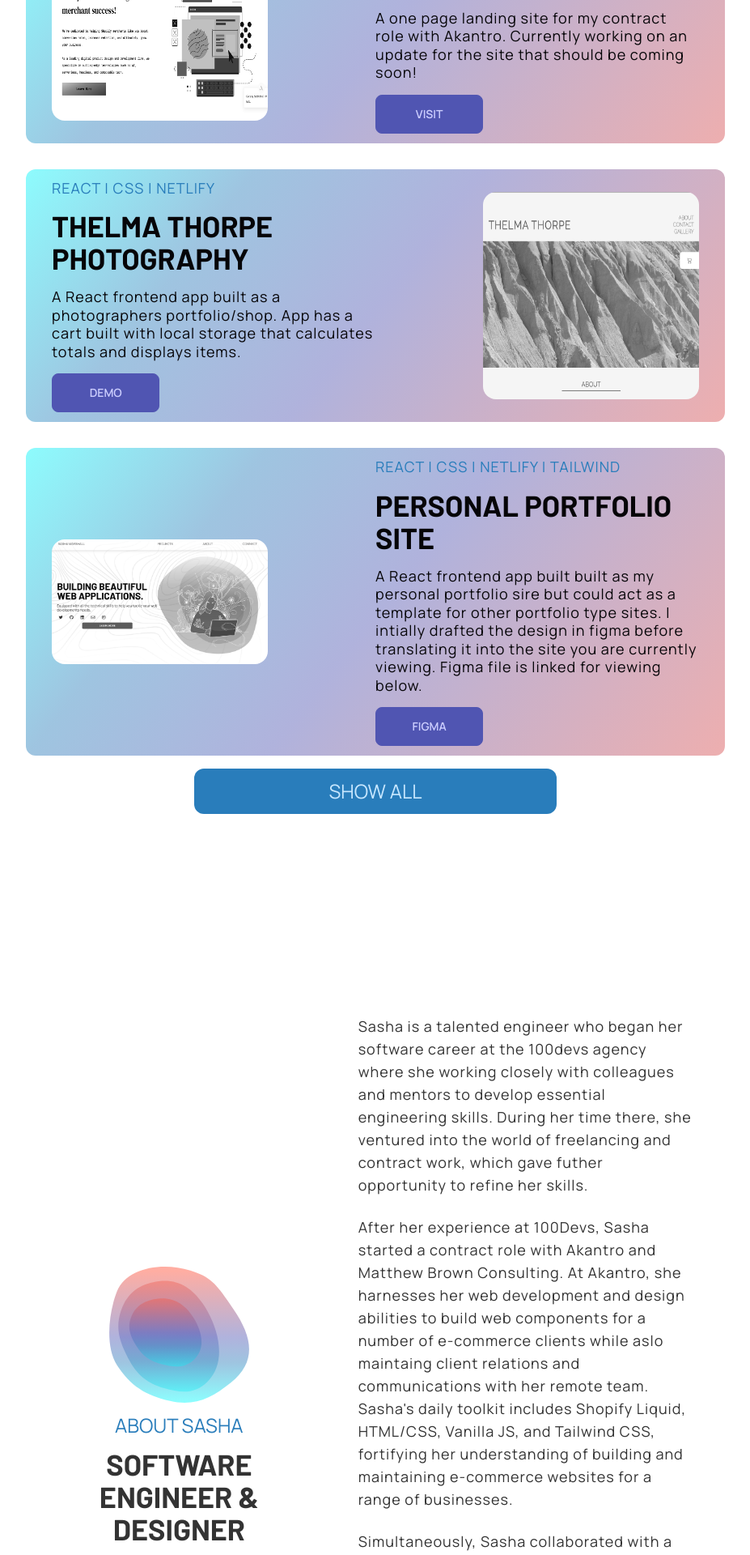
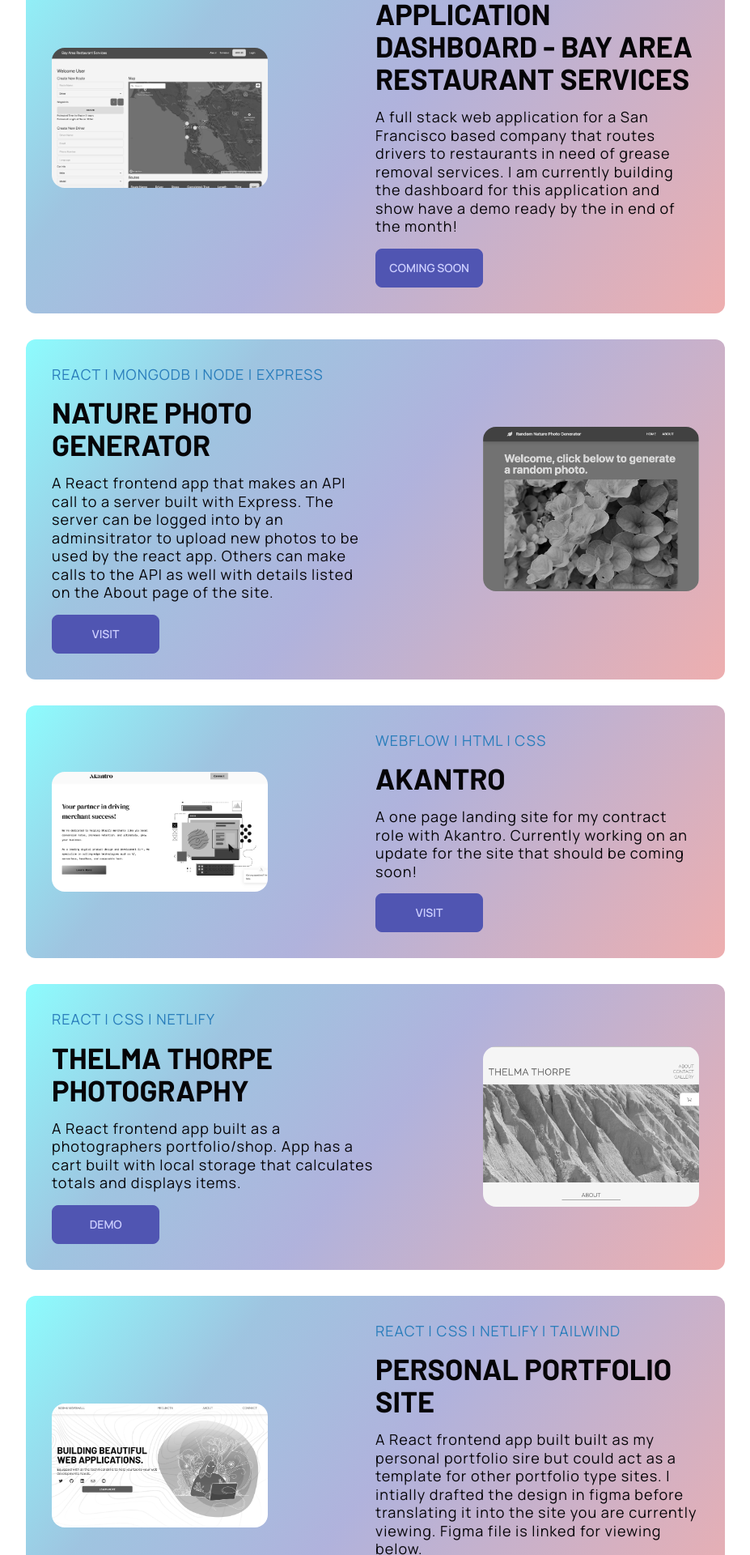
Before and after one commit to sashamars33/portfolio-site-upd, a React (Create React App) app: page / in a window 1280 px wide. Shown: the part 1440-3360 px from the top of the page at 81% size, without its empty margins (176-1103 px from the left). Built offline with nearby package versions, Linux system fonts and the light colour scheme.

Commit message:
some styling updates

```diff
--- a/src/components/Project.js
+++ b/src/components/Project.js
@@ -24,40 +24,59 @@ const Project = () => {
   return (
     <>
     <section className=' grid grid-cols-1 items-center mx-0 md:mx-32 lg:mx-48 xl:mx-48 pb-12'>
+    <div className='gradient text-neutral flex flex-col xl:flex-row justify-between flex md:rounded-xl lg:rounded-xl xl:rounded-xl px-8 py-8 md:m-4 lg:m-4 xl:m-4 m-0 my-6'>
+      <div className='flex flex-col justify-center w-full xl:w-2/4 text-left gap-4'>
+      <h3 className="text-primary uppercase text-lg accent-font">React | Node | Express | MongoDB | TailwindCSS</h3>
+      <h2 className='text-4xl heading-font uppercase'>Sticky Notes</h2>
+      <p className='text-neutral text-lg accent-font'>A full stack organization app that brings sticky notes to the virtual world. With this app you can create topic boards and add corresponding notes to the board. Site is nearly completed and will be ready for demo by the end of the month!</p>
+      <a href="#" className="btn btn-secondary w-1/3">Coming Soon</a>
+      </div>
+      <img className='w-full xl:w-1/3 my-4 rounded-2xl saturate-0 self-center' src={SNSS} alt='Avanti Physical Therapy Website Preview'></img>
+    </div>
 
-    <div className='gradient text-neutral flex flex-col xl:flex-row justify-between flex md:rounded-xl lg:rounded-xl xl:rounded-xl px-8 py-3 md:m-4 lg:m-4 xl:m-4 m-0 my-6'>
+    <div className='gradient text-neutral flex flex-col xl:flex-row-reverse justify-between flex md:rounded-xl lg:rounded-xl xl:rounded-xl px-8 py-8 md:m-4 lg:m-4 xl:m-4 m-0 my-6'>
+      <div className='flex flex-col justify-center w-full xl:w-2/4 text-left gap-4'>
+      <h3 className="text-primary uppercase text-lg accent-font">React | Node | Express | MongoDB | TailwindCSS | Mapbox</h3>
+      <h2 className='text-4xl heading-font uppercase'>Application Dashboard - Bay Area Restaurant Services</h2>
+      <p className='text-neutral text-lg accent-font'>A full stack web application for a San Francisco based company that routes drivers to restaurants in need of grease removal services. I am currently building the dashboard for this application and show have a demo ready by the in end of the month!</p>
+      <a href="#"  className="btn btn-secondary w-1/3">Coming Soon</a>
+      </div>
+      <img className='w-full xl:w-1/3 my-4 rounded-2xl saturate-0 self-center' src={BARSS} alt='Bay Area Restaurant Services'></img>
+    </div>
+
+    <div className='gradient text-neutral flex flex-col xl:flex-row justify-between flex md:rounded-xl lg:rounded-xl xl:rounded-xl px-8 py-8 md:m-4 lg:m-4 xl:m-4 m-0 my-6'>
       <div className='flex flex-col justify-center w-full xl:w-2/4 text-left gap-4'>
       <h3 className="text-primary uppercase text-lg accent-font">React | MongoDB | Node | Express</h3>
       <h2 className='text-4xl heading-font uppercase'>Nature Photo Generator</h2>
       <p className='text-neutral text-lg accent-font'>A React frontend app that makes an API call to a server built with Express. The server can be logged into by an adminsitrator to upload new photos to be used by the react app. Others can make calls to the API as well with details listed on the About page of the site.</p>
       <a href="https://nature-photo-generator.netlify.app/" rel="noopener noreferrer" target="_blank" className="btn btn-secondary w-1/3">Visit</a>
       </div>
-      <img className='w-full xl:w-1/3 my-4 rounded-2xl saturate-0' src={NPGSS} alt='Nature Photograph Generator Website Preview'></img>
+      <img className='w-full xl:w-1/3 my-4 rounded-2xl saturate-0 self-center' src={NPGSS} alt='Nature Photograph Generator Website Preview'></img>
     </div>
 
 
-    <div className='gradient text-neutral flex flex-col xl:flex-row-reverse justify-between flex md:rounded-xl lg:rounded-xl xl:rounded-xl px-8 py-3 md:m-4 lg:m-4 xl:m-4 m-0 my-6'>
+    <div className='gradient text-neutral flex flex-col xl:flex-row-reverse justify-between flex md:rounded-xl lg:rounded-xl xl:rounded-xl px-8 py-8 md:m-4 lg:m-4 xl:m-4 m-0 my-6'>
       <div className='flex flex-col justify-center w-full xl:w-2/4 text-left gap-4'>
       <h3 className="text-primary uppercase text-lg accent-font">Webflow | HTML | CSS</h3>
       <h2 className='text-4xl heading-font uppercase'>Akantro</h2>
       <p className='text-neutral text-lg accent-font'>A one page landing site for my contract role with Akantro. Currently working on an update for the site that should be coming soon!</p>
       <a href="https://akantro.com/" target="_blank" rel="noopener noreferrer" className="btn btn-secondary w-1/3">Visit</a>
       </div>
-      <img className='w-full xl:w-1/3 my-4 rounded-2xl saturate-0' src={ADSS} alt='S&M Salon Website Preview'></img>
+      <img className='w-full xl:w-1/3 my-4 rounded-2xl saturate-0 self-center' src={ADSS} alt='S&M Salon Website Preview'></img>
     </div>
 
 
-    <div className='gradient text-neutral flex flex-col xl:flex-row justify-between flex md:rounded-xl lg:rounded-xl xl:rounded-xl px-8 py-3 md:m-4 lg:m-4 xl:m-4 m-0 my-6'>
+    <div className='gradient text-neutral flex flex-col xl:flex-row justify-between flex md:rounded-xl lg:rounded-xl xl:rounded-xl px-8 py-8 md:m-4 lg:m-4 xl:m-4 m-0 my-6'>
       <div className='flex flex-col justify-center w-full xl:w-2/4 text-left gap-4'>
       <h3 className="text-primary uppercase text-lg accent-font">React | CSS | Netlify</h3>
       <h2 className='text-4xl heading-font uppercase'>Thelma Thorpe Photography</h2>
       <p className='text-neutral text-lg accent-font'>A React frontend app built as a photographers portfolio/shop. App has a cart built with local storage that calculates totals and displays items.</p>
       <a href="https://thelmathorpe-photography.netlify.app/" target="_blank" rel="noopener noreferrer" className="btn btn-secondary w-1/3">Demo</a>
       </div>
-      <img className='w-full xl:w-1/3 my-4 rounded-2xl saturate-0' src={TTPSS} alt='Thelma Thorpe Photography Website Preview'></img>
+      <img className='w-full xl:w-1/3 my-4 rounded-2xl saturate-0 self-center' src={TTPSS} alt='Thelma Thorpe Photography Website Preview'></img>
     </div>
 
-    <div className='gradient text-neutral flex flex-col xl:flex-row-reverse justify-between flex md:rounded-xl lg:rounded-xl xl:rounded-xl px-8 py-3 md:m-4 lg:m-4 xl:m-4 m-0 my-6'>
+    <div className='gradient text-neutral flex flex-col xl:flex-row-reverse justify-between flex md:rounded-xl lg:rounded-xl xl:rounded-xl px-8 py-8 md:m-4 lg:m-4 xl:m-4 m-0 my-6'>
       <div className='flex flex-col justify-center w-full xl:w-2/4 text-left gap-4'>
       <h3 className="text-primary uppercase text-lg accent-font">React | CSS | Netlify | Tailwind</h3>
       <h2 className='text-4xl heading-font uppercase'>Personal Portfolio Site</h2>
@@ -76,75 +95,47 @@ const Project = () => {
 
 
 
-    <div className='gradient text-neutral flex flex-col xl:flex-row justify-between flex md:rounded-xl lg:rounded-xl xl:rounded-xl px-8 py-3 md:m-4 lg:m-4 xl:m-4 m-0 my-6'>
+    <div className='gradient text-neutral flex flex-col xl:flex-row justify-between flex md:rounded-xl lg:rounded-xl xl:rounded-xl px-8 py-8 md:m-4 lg:m-4 xl:m-4 m-0 my-6'>
       <div className='flex flex-col justify-center w-full xl:w-2/4 text-left gap-4'>
       <h3 className="text-primary uppercase text-lg accent-font">Shopify | Liquid | CSS | HTML</h3>
       <h2 className='text-4xl heading-font uppercase'>Daydaykay Designs</h2>
       <p className='text-neutral text-lg accent-font' >A shopify eccommerce site for humorous greeting cards for a variety of holidays.</p>
-      <a href="https://daydaykaydesigns.com/" target="_blank" rel="noopener noreferrer" className="btn btn-secondary w-1/3">Demo</a>
+      <a href="https://daydaykaydesigns.com/" target="_blank" rel="noopener noreferrer" className="btn btn-secondary w-1/3">Visit</a>
       </div>
-      <img className='w-full xl:w-1/3 my-4 rounded-2xl saturate-0' src={DDKSS} alt='Daydaykay Designs Website Preview'></img>
+      <img className='w-full xl:w-1/3 my-4 rounded-2xl saturate-0 self-center' src={DDKSS} alt='Daydaykay Designs Website Preview'></img>
     </div>
 
 
-    <div className='gradient text-neutral flex flex-col xl:flex-row-reverse justify-between flex md:rounded-xl lg:rounded-xl xl:rounded-xl px-8 py-3 md:m-4 lg:m-4 xl:m-4 m-0 my-6'>
+    <div className='gradient text-neutral flex flex-col xl:flex-row-reverse justify-between flex md:rounded-xl lg:rounded-xl xl:rounded-xl px-8 py-8 md:m-4 lg:m-4 xl:m-4 m-0 my-6'>
       <div className='flex flex-col justify-center w-full xl:w-2/4 text-left gap-4'>
       <h3 className="text-primary uppercase text-lg accent-font">EJS | Node | Express | Tailwind CSS</h3>
       <h2 className='text-4xl heading-font uppercase'>Dad Joke Central</h2>
       <p className='text-neutral text-lg accent-font'>A full stack application using EJS, Express, Node.js, Tailwind CSS, and DaisyUI. Built with a team of engineers while working at 100devs. This application allows a user to create an account, post their dad jokes, and like their favorites.</p>
       <a href="https://glamorous-cyan-parrot.cyclic.app/" target="_blank" rel="noopener noreferrer" className="btn btn-secondary w-1/3">Demo</a>
       </div>
-      <img className='w-full xl:w-1/3 my-4 rounded-2xl saturate-0' src={DJCSS} alt='Dad Joke Central Website Preview'></img>
+      <img className='w-full xl:w-1/3 my-4 rounded-2xl saturate-0 self-center' src={DJCSS} alt='Dad Joke Central Website Preview'></img>
     </div>
 
-    <div className='gradient text-neutral flex flex-col xl:flex-row justify-between flex md:rounded-xl lg:rounded-xl xl:rounded-xl px-8 py-3 md:m-4 lg:m-4 xl:m-4 m-0 my-6'>
+    <div className='gradient text-neutral flex flex-col xl:flex-row justify-between flex md:rounded-xl lg:rounded-xl xl:rounded-xl px-8 py-8 md:m-4 lg:m-4 xl:m-4 m-0 my-6'>
       <div className='flex flex-col justify-center w-full xl:w-2/4 text-left gap-4'>
       <h3 className="text-primary uppercase text-lg accent-font">Wordpress | CSS | HTML</h3>
       <h2 className='text-4xl heading-font uppercase'>Avanti Physical Therapy</h2>
       <p className='text-neutral text-lg accent-font'>A pelvic and orthopedic physical therapy website built with wordpress for a client.</p>
-      <a href="https://avantiphysicaltherapy.com/" target="_blank" rel="noopener noreferrer" className="btn btn-secondary w-1/3">Demo</a>
+      <a href="https://avantiphysicaltherapy.com/" target="_blank" rel="noopener noreferrer" className="btn btn-secondary w-1/3">Visit</a>
       </div>
-      <img className='w-full xl:w-1/3 my-4 rounded-2xl saturate-0' src={APTSS} alt='Avanti Physical Therapy Website Preview'></img>
+      <img className='w-full xl:w-1/3 my-4 rounded-2xl saturate-0 self-center' src={APTSS} alt='Avanti Physical Therapy Website Preview'></img>
     </div>
 
-    <div className='gradient text-neutral flex flex-col xl:flex-row-reverse justify-between flex md:rounded-xl lg:rounded-xl xl:rounded-xl px-8 py-3 md:m-4 lg:m-4 xl:m-4 m-0 my-6'>
+    <div className='gradient text-neutral flex flex-col xl:flex-row-reverse justify-between flex md:rounded-xl lg:rounded-xl xl:rounded-xl px-8 py-8 md:m-4 lg:m-4 xl:m-4 m-0 my-6'>
       <div className='flex flex-col justify-center w-full xl:w-2/4 text-left gap-4'>
       <h3 className="text-primary uppercase text-lg accent-font">React | CSS | Netlify</h3>
       <h2 className='text-4xl heading-font uppercase'>S&M Salon</h2>
       <p className='text-neutral text-lg accent-font'>A React frontend app built to be a salon website for a potential local business.</p>
       <a href="https://s-m-salon.netlify.app/" target="_blank" rel="noopener noreferrer" className="btn btn-secondary w-1/3">Demo</a>
       </div>
-      <img className='w-full xl:w-1/3 my-4 rounded-2xl saturate-0' src={SMSSS} alt='S&M Salon Website Preview'></img>
+      <img className='w-full xl:w-1/3 my-4 rounded-2xl saturate-0 self-center' src={SMSSS} alt='S&M Salon Website Preview'></img>
     </div>
 
-    <div className="collapse">
-  <input type="checkbox" />
-  <div className='collapse-title text-2xl p-0 w-3/4 m-auto'>
-    <h2 className='uppercase btn-info p-3 rounded-xl text-base-100'>Coming Soon</h2>
-  </div>
-  <div className="collapse-content p-0 m-0">
-
-  <div className='gradient text-neutral flex flex-col xl:flex-row justify-between flex md:rounded-xl lg:rounded-xl xl:rounded-xl px-8 py-3 md:m-4 lg:m-4 xl:m-4 m-0 my-6'>
-      <div className='flex flex-col justify-center w-full xl:w-2/4 text-left gap-4'>
-      <h3 className="text-primary uppercase text-lg accent-font">React | Node | Express | MongoDB | TailwindCSS</h3>
-      <h2 className='text-4xl heading-font uppercase'>Sticky Notes</h2>
-      <p className='text-neutral text-lg accent-font'>A full stack organization app that brings sticky notes to the virtual world. With this app you can create topic boards and add corresponding notes to the board. Site is nearly completed and will be ready for demo by the end of the month!</p>
-      {/* <a href="https://avantiphysicaltherapy.com/" target="_blank" rel="noopener noreferrer" className="btn btn-secondary w-1/3">Demo</a> */}
-      </div>
-      <img className='w-full xl:w-1/3 my-4 rounded-2xl saturate-0' src={SNSS} alt='Avanti Physical Therapy Website Preview'></img>
-    </div>
-
-    <div className='gradient text-neutral flex flex-col xl:flex-row-reverse justify-between flex md:rounded-xl lg:rounded-xl xl:rounded-xl px-8 py-3 md:m-4 lg:m-4 xl:m-4 m-0 my-6'>
-      <div className='flex flex-col justify-center w-full xl:w-2/4 text-left gap-4'>
-      <h3 className="text-primary uppercase text-lg accent-font">React | Node | Express | MongoDB | TailwindCSS | Mapbox</h3>
-      <h2 className='text-4xl heading-font uppercase'>Oil Routing Application</h2>
-      <p className='text-neutral text-lg accent-font'>A full stack web application for a San Francisco based company that routes drivers to restaurants in need of grease removal services. I am currently building the dashboard for this application and show have a demo ready by the in end of the month!</p>
-      {/* <a href="https://s-m-salon.netlify.app/" target="_blank" rel="noopener noreferrer" className="btn btn-secondary w-1/3">Demo</a> */}
-      </div>
-      <img className='w-full xl:w-1/3 my-4 rounded-2xl saturate-0' src={BARSS} alt='Bay Area Restaurant Services'></img>
-    </div>
- </div>
-</div>
 
 
   </div>
--- a/src/pages/About.js
+++ b/src/pages/About.js
@@ -17,7 +17,7 @@ import {SiExpress} from 'react-icons/si'
 import {SiTailwindcss} from 'react-icons/si'
 import {FaPython} from 'react-icons/fa'
 import {FaElementor} from 'react-icons/fa'
-import Resume from '../assets/images/Sasha-Marshall-Sep23.pdf'
+import Resume from '../assets/images/Sasha-Marshall-Resume-2023.pdf'
 
 const About = () => {
   return (
```
Also changed, not shown: 1 other file (tests, documents, lock files or other folders).
